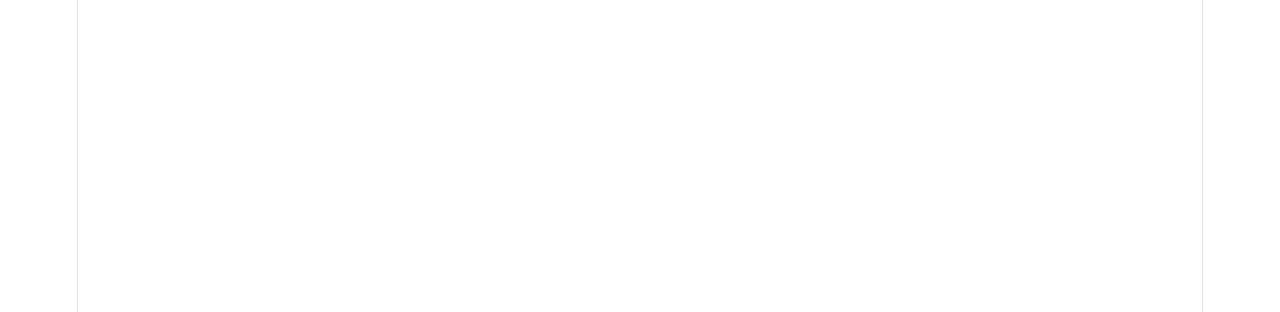
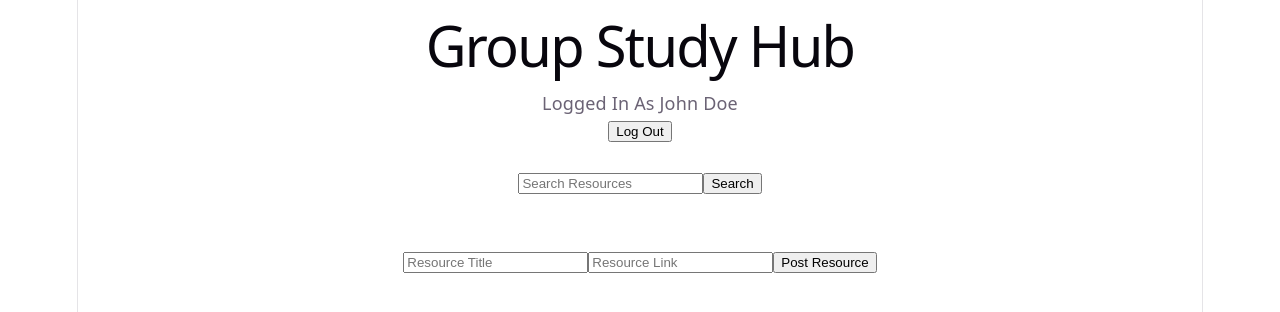
Before and after one commit to ethnlin0-netizen/mern-project, a React (Vite) app in the folder frontend/: page /class/1 in a window 1280 px wide. Before the commit this address had no page. Shown: the top 312 px of the page. Built offline with nearby package versions, Linux system fonts and the light colour scheme.

Commit message:
added class pages

```diff
--- a/frontend/src/App.tsx
+++ b/frontend/src/App.tsx
@@ -2,6 +2,7 @@ import { BrowserRouter, Routes, Route, Navigate } from 'react-router-dom'
 import LoginPage from './pages/LoginPage.tsx'
 import RegisterPage from './pages/RegisterPage.tsx'
 import DashboardPage from './pages/DashboardPage.tsx'
+import ClassFeedPage from './pages/ClassFeedPage.tsx'
 
 function App() {
   return (
@@ -11,6 +12,7 @@ function App() {
         <Route path="/login" element={<LoginPage />} />
         <Route path="/register" element={<RegisterPage />} />
         <Route path="/dashboard" element={<DashboardPage />} />
+        <Route path="/class/:id" element={<ClassFeedPage />} />
       </Routes>
     </BrowserRouter>
   )
--- /dev/null
+++ b/frontend/src/components/ClassFeed.tsx
@@ -0,0 +1,32 @@
+function ClassFeed() {
+  function postResource(event: any): void {
+    event.preventDefault()
+    alert('postResource')
+  }
+
+  function searchResource(event: any): void {
+    event.preventDefault()
+    alert('searchResource')
+  }
+
+  return (
+    <div id="classFeedDiv">
+      <br />
+      <input type="text" id="searchText" placeholder="Search Resources" />
+      <button type="button" onClick={searchResource}>
+        Search
+      </button><br />
+      <span id="searchResult"></span>
+      <p id="resourceList"></p><br /><br />
+
+      <input type="text" id="resourceTitle" placeholder="Resource Title" />
+      <input type="text" id="resourceLink" placeholder="Resource Link" />
+      <button type="button" onClick={postResource}>
+        Post Resource
+      </button><br />
+      <span id="postResult"></span>
+    </div>
+  )
+}
+
+export default ClassFeed
--- /dev/null
+++ b/frontend/src/pages/ClassFeedPage.tsx
@@ -0,0 +1,15 @@
+import PageTitle from '../components/PageTitle.tsx'
+import LoggedInName from '../components/LoggedInName.tsx'
+import ClassFeed from '../components/ClassFeed.tsx'
+
+const ClassFeedPage = () => {
+  return (
+    <div>
+      <PageTitle />
+      <LoggedInName />
+      <ClassFeed />
+    </div>
+  )
+}
+
+export default ClassFeedPage
```
